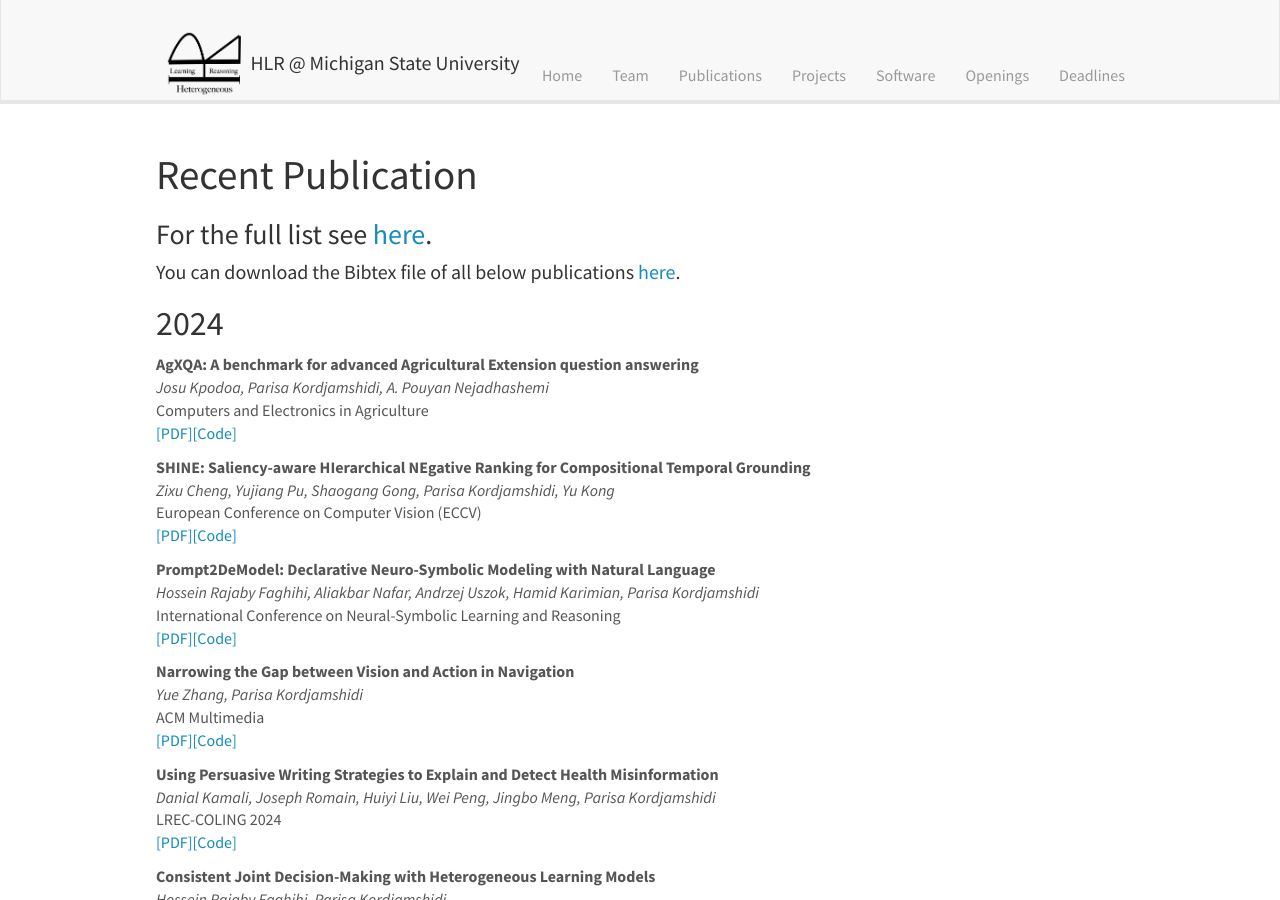
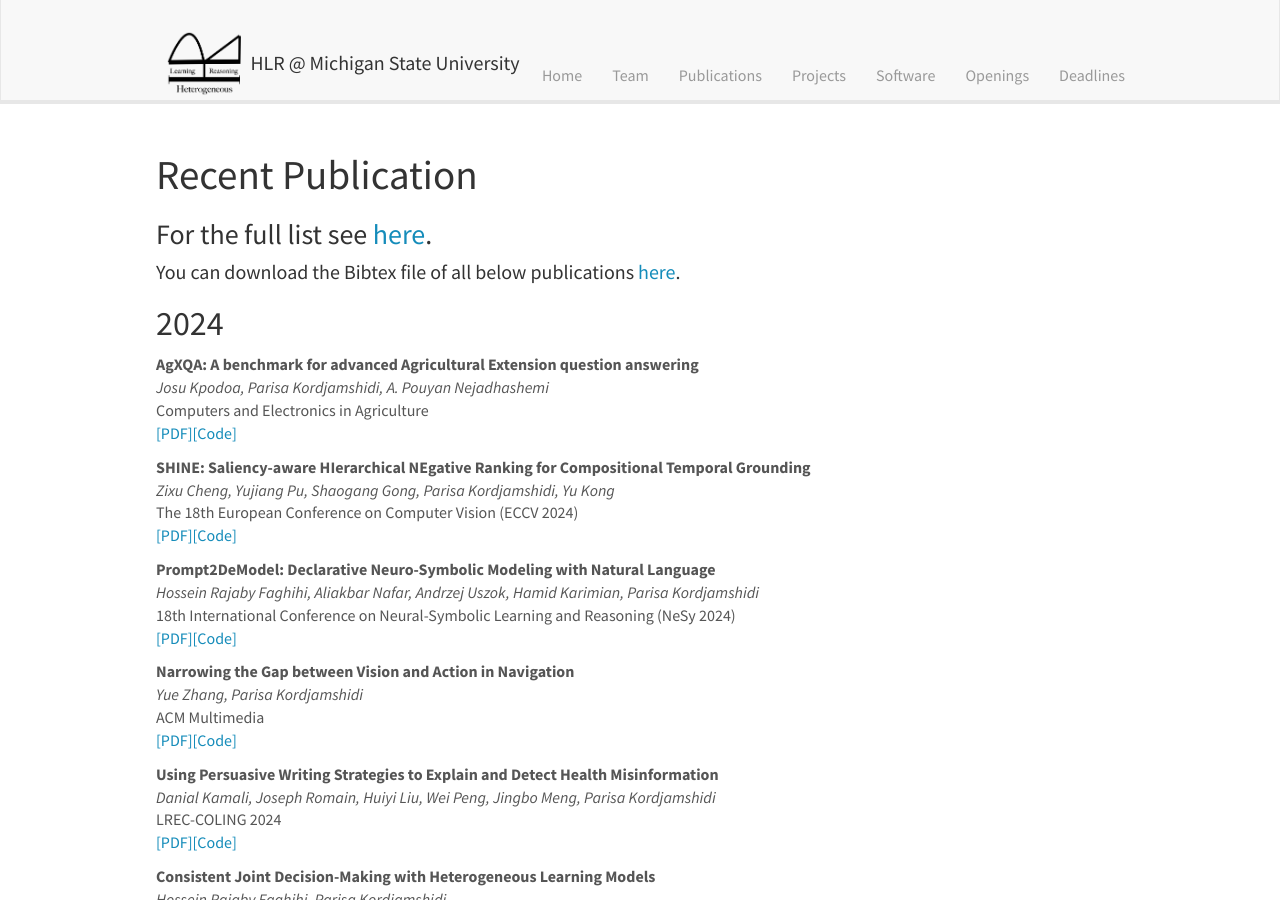
Before and after one commit to HLR/HLR.github.io, a Jekyll site: the page built from _pages/publications.md, in a window 1280 px wide and 900 px high. Built offline with Jekyll 4.4.1, drawn with Linux system fonts in a browser that asks for light colours; nearby versions of some CDN libraries.

Commit message:
Update the venue of pub

```diff
--- a/_data/publist.yml
+++ b/_data/publist.yml
@@ -23,7 +23,7 @@
 
 - title: 'SHINE: Saliency-aware HIerarchical NEgative Ranking for Compositional Temporal Grounding'
   authors: Zixu Cheng, Yujiang Pu, Shaogang Gong, Parisa Kordjamshidi, Yu Kong
-  venue: European Conference on Computer Vision (ECCV)
+  venue: The 18th European Conference on Computer Vision (ECCV 2024)
   year: 2024
   links:
     - url: https://arxiv.org/abs/2407.05118
@@ -33,7 +33,7 @@
 
 - title: 'Prompt2DeModel: Declarative Neuro-Symbolic Modeling with Natural Language'
   authors: Hossein Rajaby Faghihi, Aliakbar Nafar, Andrzej Uszok, Hamid Karimian, Parisa Kordjamshidi
-  venue: International Conference on Neural-Symbolic Learning and Reasoning
+  venue: 18th International Conference on Neural-Symbolic Learning and Reasoning (NeSy 2024)
   year: 2024
   links:
     - url: https://dl.acm.org/doi/10.1007/978-3-031-71170-1_25
```
